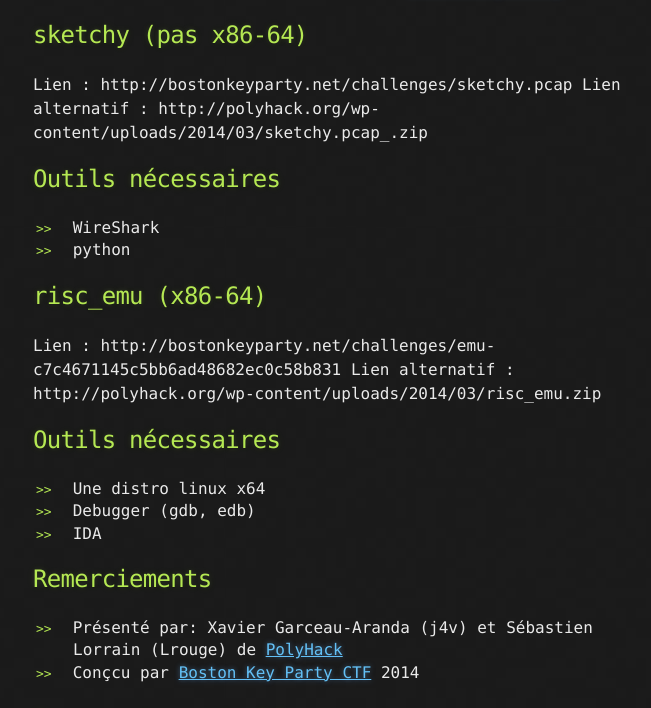
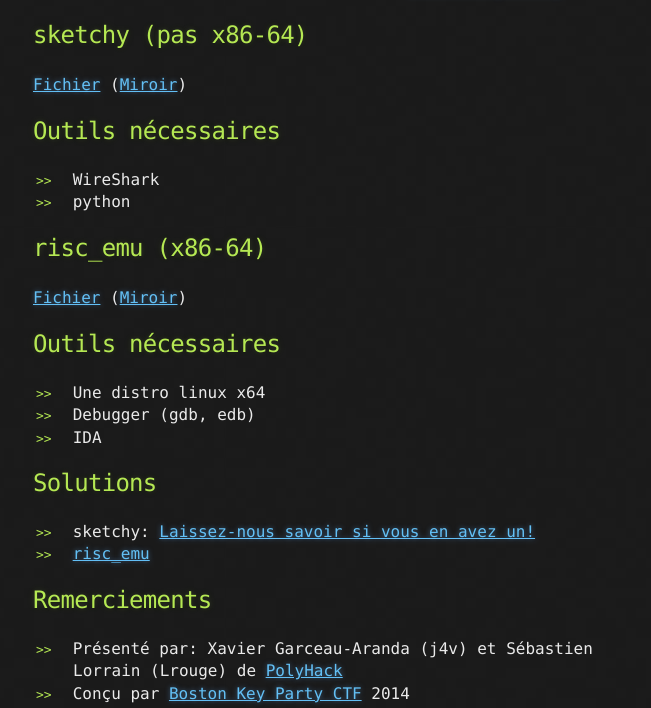
Before and after one commit to montrehack/montrehack.github.com, a Jekyll site: the page built from _posts/2014-03-17-bkp-reverse-engineering.md, in a window 1280 px wide and 1400 px high, scrolled down 652 px. Shown: the part 185-893 px from the top of the window, without its empty margins (307-958 px from the left). Built offline with Jekyll 4.4.1, drawn with Linux system fonts in a browser that asks for light colours; Markdown is read by kramdown in place of the engine named in the settings; comment, search, counter and statistics services are not loaded; some of the changed text lies outside the part shown.

Commit message:
archives: link to challenge files and write-up for march 2014

```diff
--- a/_posts/2014-03-17-bkp-reverse-engineering.md
+++ b/_posts/2014-03-17-bkp-reverse-engineering.md
@@ -15,8 +14,7 @@ Défis de rétro-ingénierie provenant du [Boston Key Party](http://bostonkeypar
 
 ## sketchy (pas x86-64)
 
-Lien : http://bostonkeyparty.net/challenges/sketchy.pcap
-Lien alternatif : http://polyhack.org/wp-content/uploads/2014/03/sketchy.pcap_.zip
+[Fichier](https://github.com/ctfs/write-ups-2014/raw/master/boston-key-party-2014/other/sketchy/sketchy.pcap) ([Miroir](https://github.com/montrehack/challenges/raw/master/2014-03-17/sketchy.pcap))
 
 ## Outils nécessaires
 
@@ -25,8 +23,7 @@ Lien alternatif : http://polyhack.org/wp-content/uploads/2014/03/sketchy.pcap_.z
 
 ## risc\_emu (x86-64)
 
-Lien : http://bostonkeyparty.net/challenges/emu-c7c4671145c5bb6ad48682ec0c58b831
-Lien alternatif : http://polyhack.org/wp-content/uploads/2014/03/risc_emu.zip
+[Fichier](https://github.com/ctfs/write-ups-2014/raw/master/boston-key-party-2014/pwning/risc_emu/emu-c7c4671145c5bb6ad48682ec0c58b831) ([Miroir](https://github.com/montrehack/challenges/raw/master/2014-03-17/emu-c7c4671145c5bb6ad48682ec0c58b831))
 
 ## Outils nécessaires
 
@@ -34,10 +31,15 @@ Lien alternatif : http://polyhack.org/wp-content/uploads/2014/03/risc_emu.zip
 * Debugger (gdb, edb)
 * IDA
 
+## Solutions
+
+* sketchy: [Laissez-nous savoir si vous en avez un!](https://groups.google.com/forum/#!forum/montrehack-meta)
+* [risc\_emu](https://github.com/ctfs/write-ups-2014/tree/master/boston-key-party-2014/pwning/risc_emu)
+
 ## Remerciements
 
 * Présenté par: Xavier Garceau-Aranda (j4v) et Sébastien Lorrain (Lrouge) de [PolyHack](http://polyhack.org/)
-* Conçcu par [Boston Key Party CTF](http://bostonkeyparty.net/) 2014
+* Conçu par [Boston Key Party CTF](http://bostonkeyparty.net/) 2014
 
 
 <a id="english"></a>
@@ -60,14 +61,18 @@ Mirror: http://polyhack.org/wp-content/uploads/2014/03/sketchy.pcap_.zip
 
 ## risc\_emu (X86-64)
 
-Link: http://bostonkeyparty.net/challenges/emu-c7c4671145c5bb6ad48682ec0c58b831
-Mirror: http://polyhack.org/wp-content/uploads/2014/03/risc_emu.zip
+[File](https://github.com/ctfs/write-ups-2014/raw/master/boston-key-party-2014/pwning/risc_emu/emu-c7c4671145c5bb6ad48682ec0c58b831) ([Mirror](https://github.com/montrehack/challenges/raw/master/2014-03-17/emu-c7c4671145c5bb6ad48682ec0c58b831))
 
 ## Tools required
 
 * Linux x64 distro
 * Debugger (gdb, edb)
 * IDA
+
+## Solutions
+
+* sketchy: [Let us know if you have a write-up!](https://groups.google.com/forum/#!forum/montrehack-meta)
+* [risc\_emu](https://github.com/ctfs/write-ups-2014/tree/master/boston-key-party-2014/pwning/risc_emu)
 
 ## Credits
 
```
Also changed, not shown: other parts of _posts/2014-03-17-bkp-reverse-engineering.md (+1 -3 lines).
